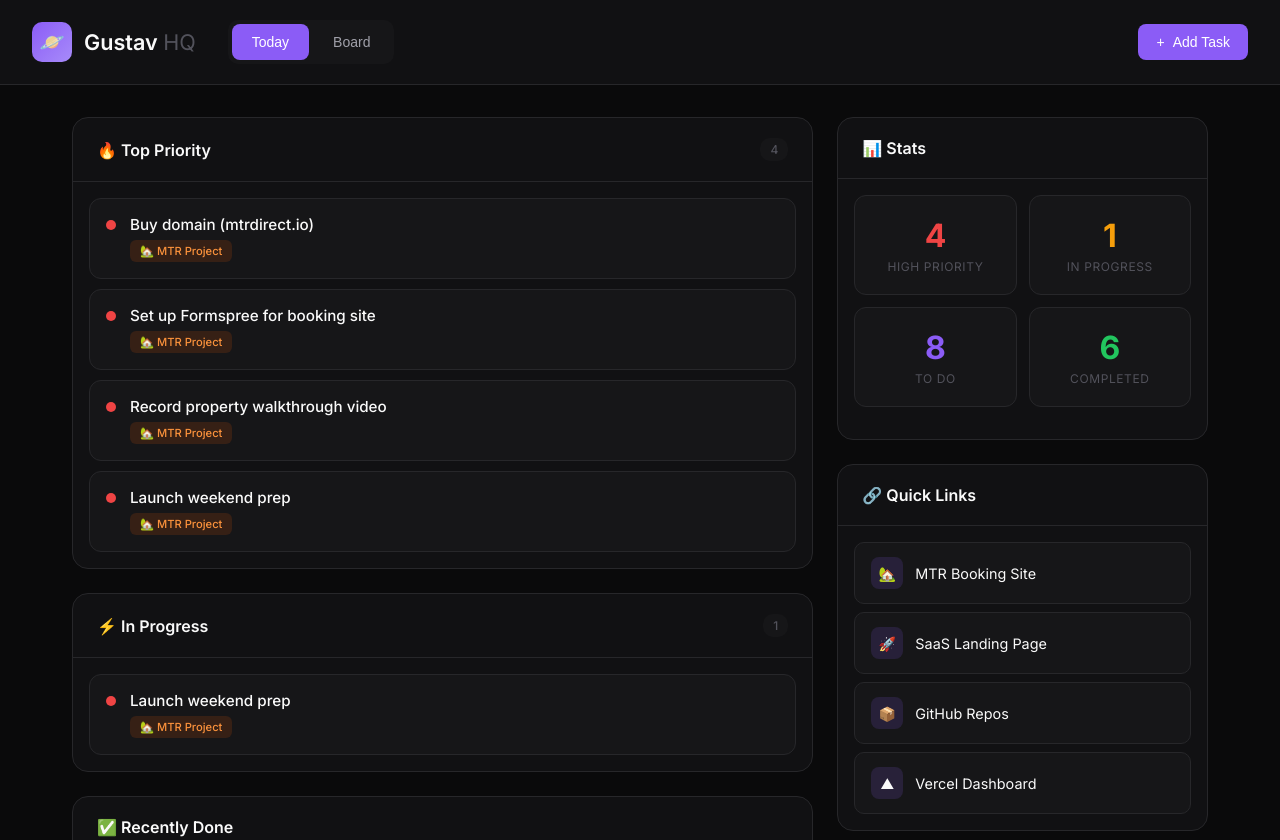
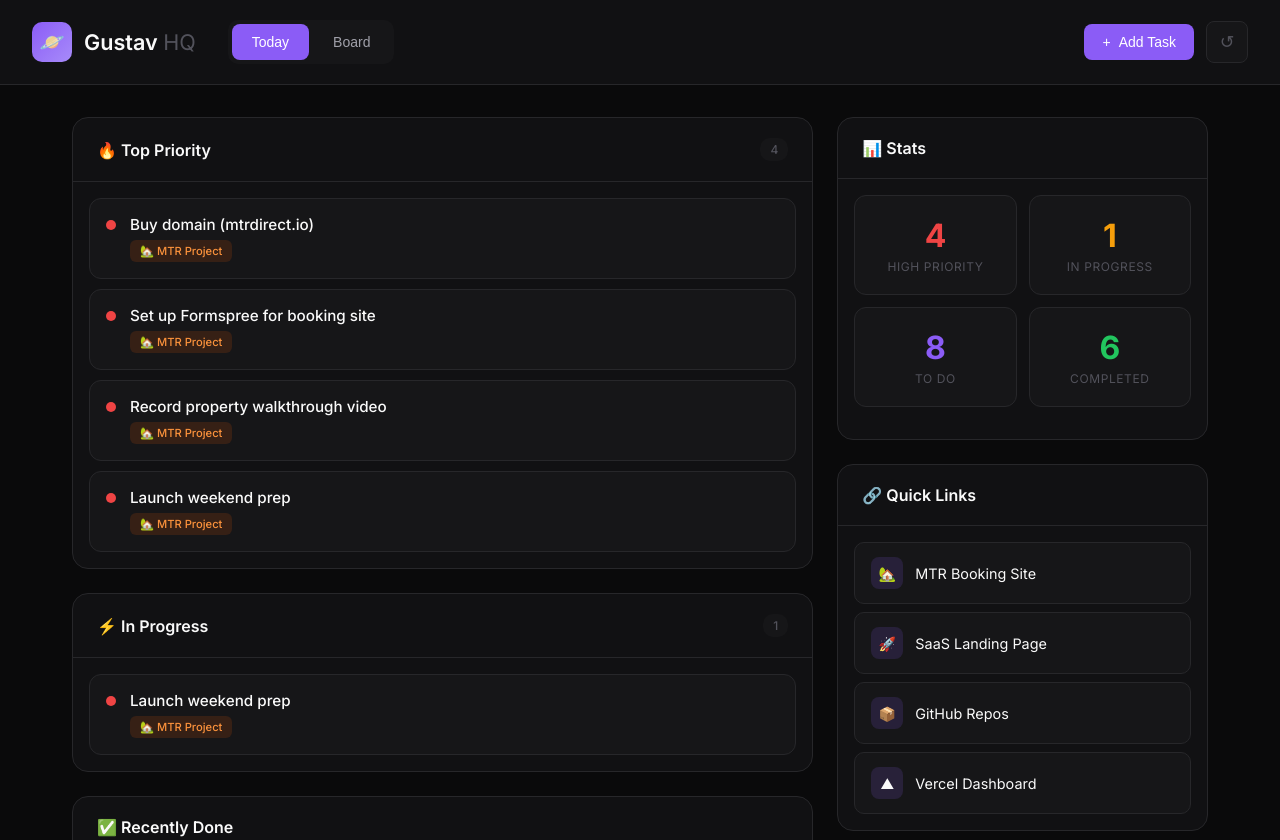
Before and after one commit to cgood12/chadwick-hq, a plain HTML site: page index.html in a window 1280 px wide. Shown: the top 840 px of the page. Drawn offline with Linux system fonts and the light colour scheme.

Commit message:
Add reset button to clear old data

```diff
--- a/index.html
+++ b/index.html
@@ -123,6 +123,23 @@
     }
 
     .add-btn:hover { background: var(--accent-hover); }
+
+    .reset-btn {
+      width: 42px;
+      height: 42px;
+      border: 1px solid var(--border);
+      background: var(--bg-card);
+      color: var(--text-muted);
+      font-size: 1.1rem;
+      cursor: pointer;
+      border-radius: 8px;
+      transition: all 0.2s;
+    }
+
+    .reset-btn:hover {
+      border-color: var(--danger);
+      color: var(--danger);
+    }
 
     /* Today View */
     .today-view {
@@ -622,6 +639,7 @@
       <button class="add-btn" onclick="openAddModal()">
         <span>+</span> Add Task
       </button>
+      <button class="reset-btn" onclick="resetData()" title="Reset to defaults">↺</button>
     </div>
   </header>
 
@@ -867,6 +885,12 @@
 
     function saveTasks(tasks) {
       localStorage.setItem('chadwick-tasks', JSON.stringify(tasks));
+    }
+
+    function resetData() {
+      if (!confirm('Reset all tasks to defaults? This will delete your current tasks.')) return;
+      localStorage.removeItem('chadwick-tasks');
+      location.reload();
     }
 
     function showView(view) {
```
